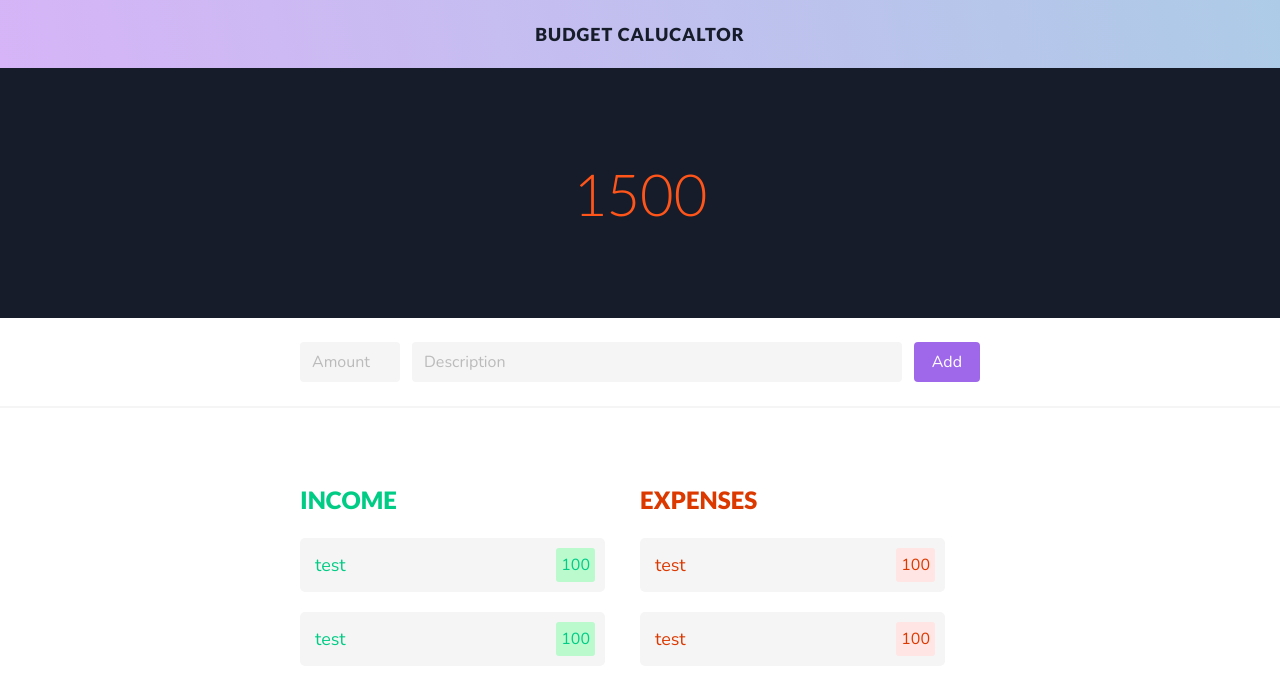
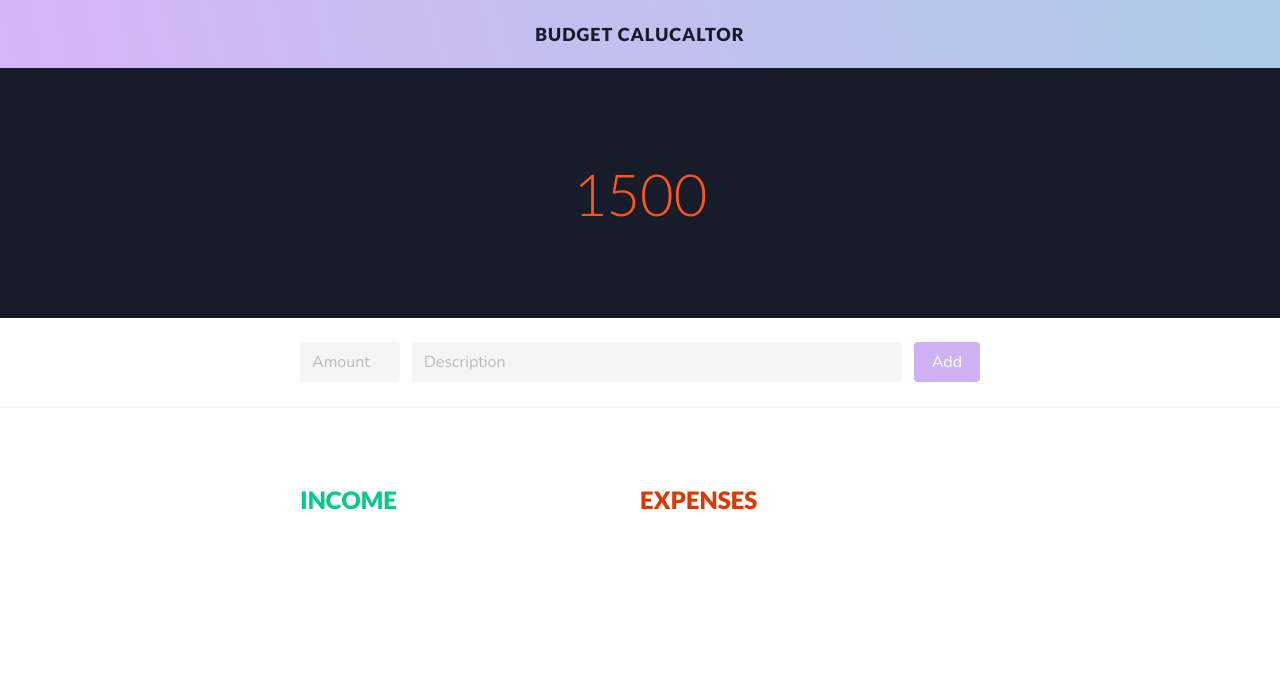
Before and after one commit to fisamodo/Angular-Expense-tracker-app, an Angular app: page / in a window 1280 px wide. Shown: the top 694 px of the page. Built offline with nearby package versions, Linux system fonts and the light colour scheme.

Commit message:
added dynamic input/output working for positive/negative amounts

```diff
--- a/src/app/add-item-form/add-item-form.component.html
+++ b/src/app/add-item-form/add-item-form.component.html
@@ -1,20 +1,20 @@
-<form>
+<form #itemForm="ngForm" (ngSubmit)="onSubmit(itemForm)">
     <div class="field is-horizontal">
         <div class="field-body">
 
             <div class="field is-narrow">
                 <p class="control">
-                    <input type="number" style="width: 100px;" class="input" placeholder="Amount">
+                    <input type="number" required name="amount" style="width: 100px;" class="input" placeholder="Amount" [ngModel]="item.amount">
                 </p>
             </div>
             <div class="field">
                 <p class="control">
-                    <input type="text"  class="input" placeholder="Description">
+                    <input type="text" required name="description" class="input" placeholder="Description" [ngModel]="item.description">
                 </p>
             </div>
 
             <div class="field is-narrow">
-                <button class="button is-primary">Add</button>
+                <button type="submit" class="button is-primary" [disabled]="!itemForm.valid">Add</button>
             </div>
 
         </div>
--- a/src/app/add-item-form/add-item-form.component.ts
+++ b/src/app/add-item-form/add-item-form.component.ts
@@ -1,4 +1,6 @@
-import { Component, OnInit } from '@angular/core';
+import { Component, OnInit, Input, EventEmitter, Output } from '@angular/core';
+import { NgForm } from '@angular/forms';
+import { BudgetItem } from 'src/shared/models/budget-item.model';
 
 @Component({
   selector: 'app-add-item-form',
@@ -7,9 +9,14 @@
 })
 export class AddItemFormComponent implements OnInit {
 
+  @Input() item: BudgetItem = new BudgetItem('',null);
+  @Output() formSubmit: EventEmitter<BudgetItem> = new EventEmitter<BudgetItem>();
   constructor() { }
 
   ngOnInit(): void {
   }
+  onSubmit(form:NgForm){
+    this.formSubmit.emit(form.value);
+  }
 
 }
--- a/src/app/app.module.ts
+++ b/src/app/app.module.ts
@@ -1,5 +1,6 @@
 import { BrowserModule } from '@angular/platform-browser';
 import { NgModule } from '@angular/core';
+import { FormsModule } from '@angular/forms';
 
 import { AppRoutingModule } from './app-routing.module';
 import { AppComponent } from './app.component';
@@ -18,7 +19,8 @@
   ],
   imports: [
     BrowserModule,
-    AppRoutingModule
+    AppRoutingModule,
+    FormsModule
   ],
   providers: [],
   bootstrap: [AppComponent]
--- a/src/app/budget-item-list/budget-item-list.component.html
+++ b/src/app/budget-item-list/budget-item-list.component.html
@@ -3,17 +3,25 @@
         <div class="income-column">
             <h1>Income</h1>
             <div class="budget-items">
-            <app-budget-item-card [isIncome] = "true" style="margin-bottom:20px;"></app-budget-item-card>
-            <app-budget-item-card [isIncome] = "true" style="margin-bottom:20px;"></app-budget-item-card>
+                <div *ngFor="let item of budgetItems">
+                    <app-budget-item-card
+                        *ngIf="item.amount>=0"
+                        [isIncome] = "true"
+                        style="display: block; margin-bottom:20px;"></app-budget-item-card>
+                </div>
+            </div>
         </div>
-    </div>
 
         <div class="expenses-column">
             <h1>Expenses</h1>
             <div class="budget-items">
-            <app-budget-item-card [isIncome] = "false" style="margin-bottom:20px;"></app-budget-item-card>
-            <app-budget-item-card [isIncome] = "false" style="margin-bottom:20px;"></app-budget-item-card>
+                <div *ngFor="let item of budgetItems">
+                    <app-budget-item-card
+                        *ngIf="item.amount < 0"
+                        [isIncome] = "false"
+                        style="display: block; margin-bottom:20px;"></app-budget-item-card>
+                </div>
+            </div>
         </div>
     </div>
-    </div>
 </section>
--- a/src/app/budget-item-list/budget-item-list.component.ts
+++ b/src/app/budget-item-list/budget-item-list.component.ts
@@ -1,4 +1,5 @@
-import { Component, OnInit } from '@angular/core';
+import { Component, OnInit, Input } from '@angular/core';
+import {BudgetItem} from 'src/shared/models/budget-item.model';
 
 @Component({
   selector: 'app-budget-item-list',
@@ -7,6 +8,7 @@
 })
 export class BudgetItemListComponent implements OnInit {
 
+  @Input() budgetItems: BudgetItem[];
 
   constructor() { }
 
--- a/src/app/main-page/main-page.component.html
+++ b/src/app/main-page/main-page.component.html
@@ -8,10 +8,8 @@
 
 <section class="add-item-section">
     <div class="add-item-container">
-        <app-add-item-form style="padding:20px"></app-add-item-form>
+        <app-add-item-form style="padding:20px" (formSubmit)="addItem($event)"></app-add-item-form>
     </div>
 </section>
 <hr style="margin-top:0">
-<app-budget-item-list>
-
-</app-budget-item-list>
+<app-budget-item-list [budgetItems]="budgetItems"> </app-budget-item-list>
--- a/src/app/main-page/main-page.component.ts
+++ b/src/app/main-page/main-page.component.ts
@@ -1,4 +1,5 @@
 import { Component, OnInit } from '@angular/core';
+import { BudgetItem } from 'src/shared/models/budget-item.model';
 
 @Component({
   selector: 'app-main-page',
@@ -7,9 +8,15 @@
 })
 export class MainPageComponent implements OnInit {
 
+  budgetItems: BudgetItem[] = new Array<BudgetItem>();
+
   constructor() { }
 
   ngOnInit(): void {
   }
 
+  addItem(newItem: BudgetItem){
+    this.budgetItems.push(newItem);
+  }
+
 }
--- /dev/null
+++ b/src/shared/models/budget-item.model.ts
@@ -0,0 +1,7 @@
+export class BudgetItem{
+
+    constructor(public description:string, public amount:number){
+        this.description = description;
+        this.amount = amount;
+    }
+}
```
